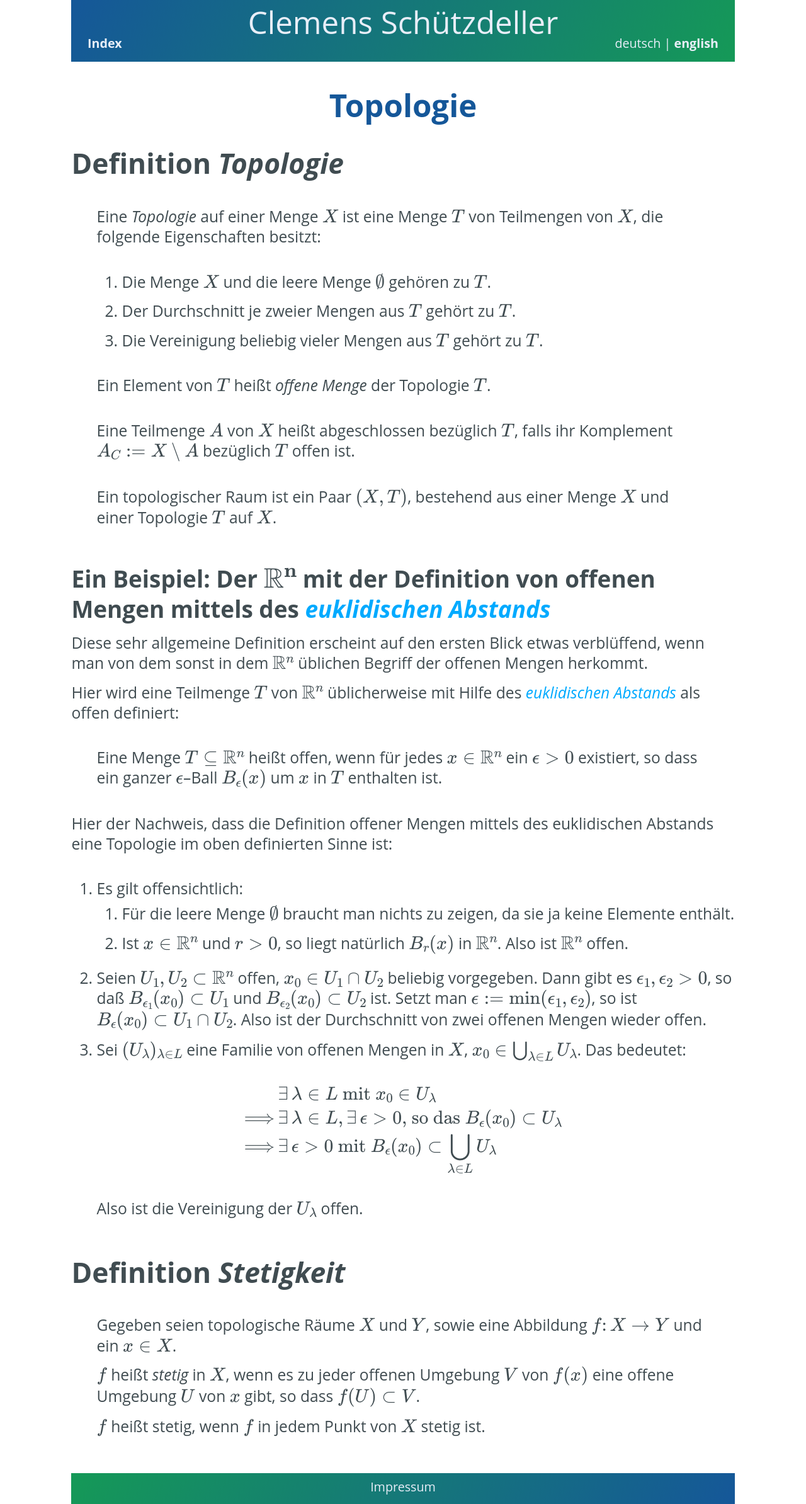
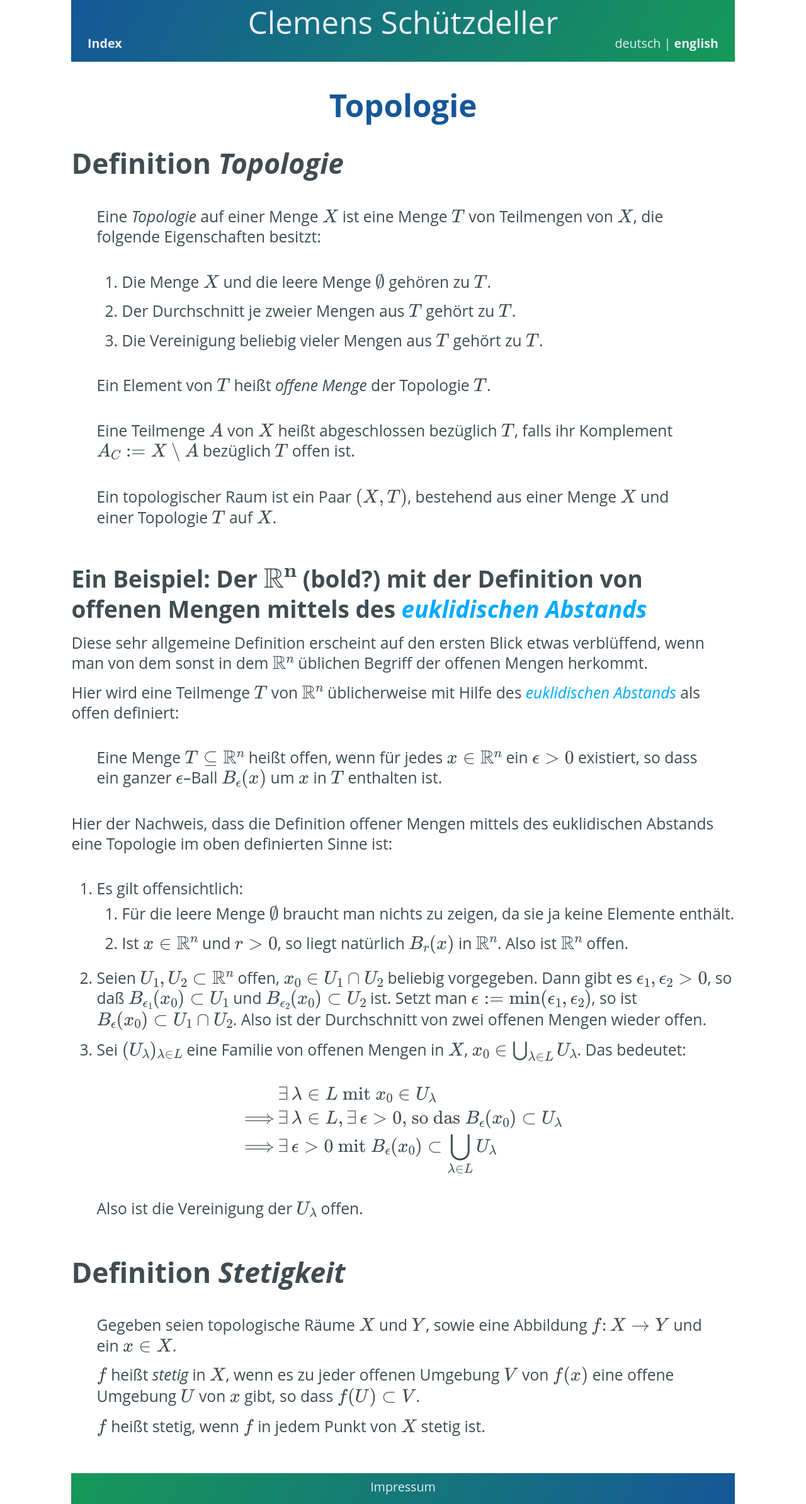
Before and after one commit to cs-LA/home, a Jekyll site: the page built from Topologie/index.md, in a window 1280 px wide. Shown: the whole page at 63% size. Built offline with Jekyll 4.4.1, drawn with Linux system fonts in a browser that asks for light colours; our own code applies the rules of GitHub Pages for plain Markdown files.

Commit message:
Update index.md

```diff
--- a/Topologie/index.md
+++ b/Topologie/index.md
@@ -13,7 +13,7 @@
 
 > Ein topologischer Raum ist ein Paar $(X,T)$, bestehend aus einer Menge $X$ und einer Topologie $T$ auf $X$.
 
-### Ein Beispiel: Der $\mathbf{\mathbb{R}^n}$ mit der Definition von offenen Mengen mittels des *[euklidischen Abstands](https://de.m.wikipedia.org/wiki/Euklidischer_Abstand)*
+### Ein Beispiel: Der $\mathbf{\mathbb{R}^n}$ (bold?) mit der Definition von offenen Mengen mittels des *[euklidischen Abstands](https://de.m.wikipedia.org/wiki/Euklidischer_Abstand)*
 
 Diese sehr allgemeine Definition erscheint auf den ersten Blick etwas verblüffend, wenn man von dem sonst in dem $\mathbb{R}^n$ üblichen Begriff der offenen Mengen herkommt.
 
```
